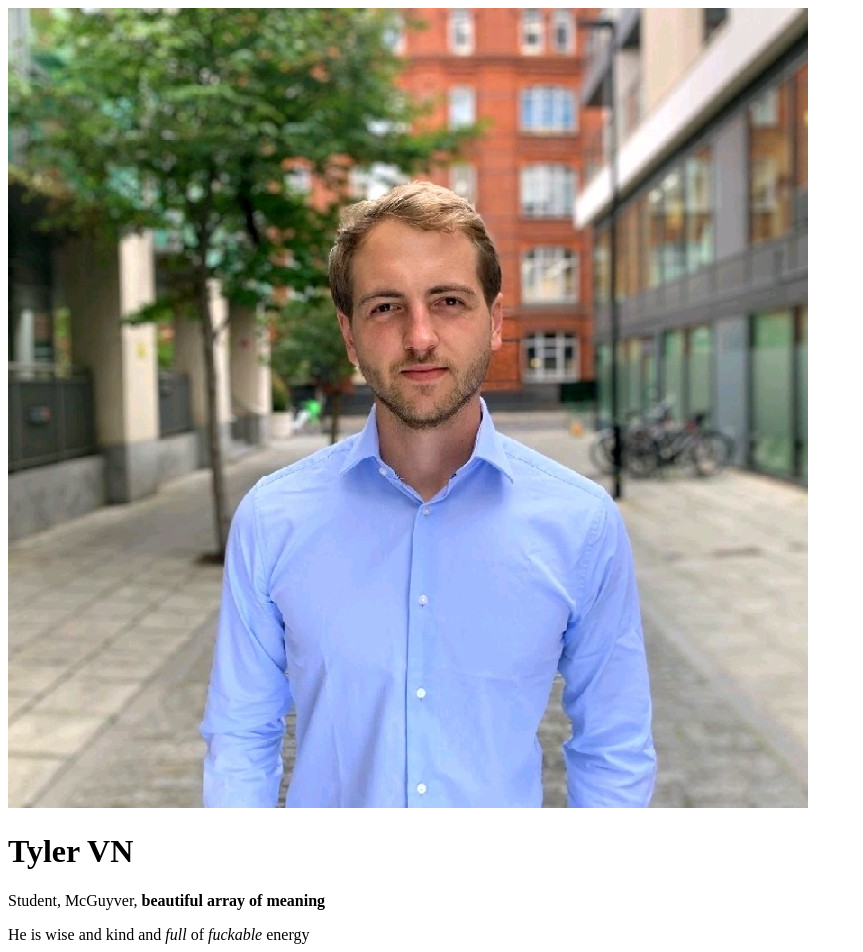
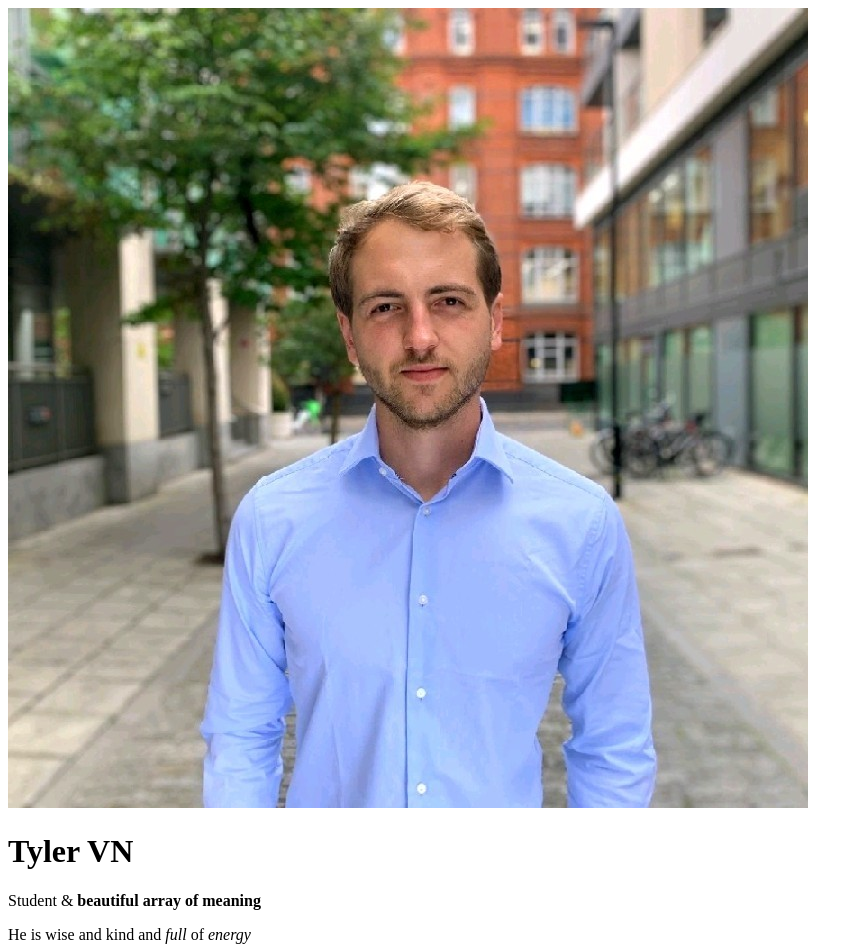
Before and after one commit to TyLerVN/CV-Test, a plain HTML site: page index.html in a window 1280 px wide. Shown: the top 952 px of the page, without its empty margins (0-863 px from the left). Drawn offline with Linux system fonts and the light colour scheme.

Commit message:
Update index.html

```diff
--- a/index.html
+++ b/index.html
@@ -11,8 +11,8 @@
     <tr>
       <td><img src="Images/Tyler.png" alt="My Image"></td>
       <td><h1>Tyler VN</h1>
-      <p>Student, McGuyver, <strong>beautiful array of meaning</strong></p>
-      <p>He is wise and kind and <i>full</i> of <em>fuckable</em> energy</p></td>
+      <p>Student & <strong>beautiful array of meaning</strong></p>
+      <p>He is wise and kind and <i>full</i> of <em> energy</em></p></td>
     </tr>
   </ta>
 
```
